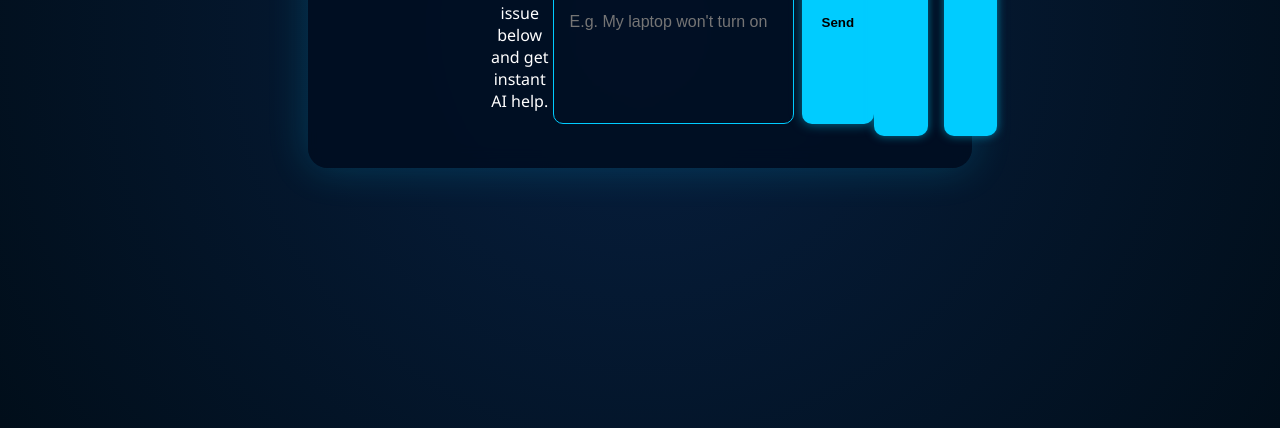
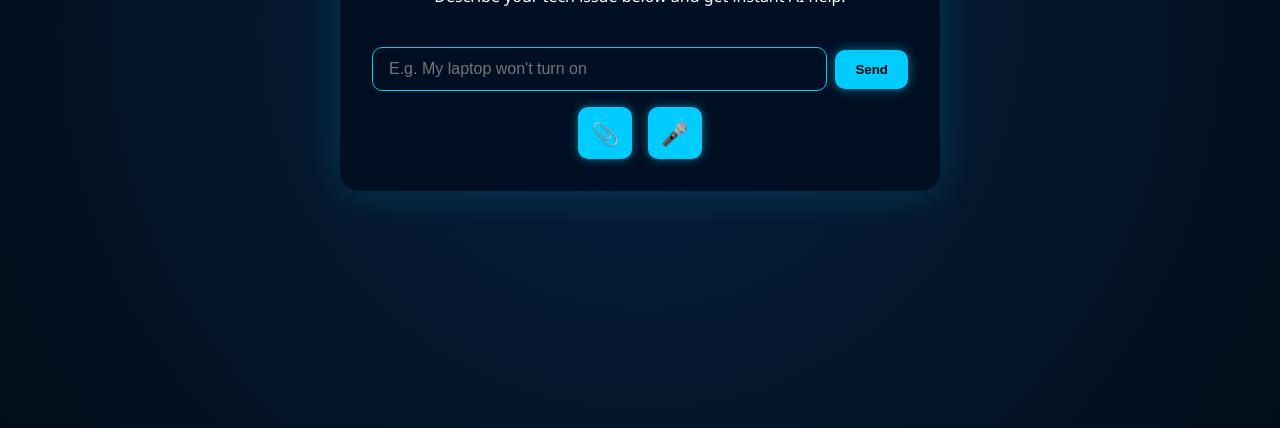
Before and after one commit to Rayyan-Hafeez/fix-my-tech, a website: page public/index.html in a window 1280 px wide. Shown: the part 372-800 px from the top of the page. Drawn offline with Linux system fonts and the light colour scheme.

Commit message:
Fix: restore stacked layout and spacing

```diff
--- a/public/style.css
+++ b/public/style.css
@@ -43,6 +43,8 @@ body {
 /* Main chat box */
 .chat-wrapper {
   display: none;
+  flex-direction: column;
+  align-items: center;
   width: 90%;
   max-width: 600px;
   background: rgba(0, 14, 32, 0.85);
@@ -51,6 +53,7 @@ body {
   box-shadow: 0 0 40px rgba(0, 204, 255, 0.2);
   backdrop-filter: blur(10px);
   text-align: center;
+  box-sizing: border-box;
 }
 
 /* Headings */
@@ -68,6 +71,7 @@ body {
   max-height: 250px;
   overflow-y: auto;
   margin-bottom: 1rem;
+  width: 100%;
   display: flex;
   flex-direction: column;
   gap: 0.75rem;
@@ -79,6 +83,7 @@ body {
   border-radius: 20px;
   max-width: 75%;
   display: inline-block;
+  word-wrap: break-word;
 }
 
 .message.user {
@@ -98,8 +103,11 @@ body {
 /* Input area */
 .input-area {
   display: flex;
+  flex-direction: row;
+  align-items: center;
   gap: 0.5rem;
-  margin-bottom: 0.75rem;
+  width: 100%;
+  margin-bottom: 1rem;
 }
 
 #question {
@@ -111,6 +119,7 @@ body {
   color: #fff;
   outline: none;
   font-size: 1rem;
+  min-width: 0;
 }
 
 #sendBtn {
@@ -123,6 +132,7 @@ body {
   cursor: pointer;
   box-shadow: 0 0 12px #00ccff88;
   transition: background 0.3s;
+  white-space: nowrap;
 }
 
 #sendBtn:hover {
```
